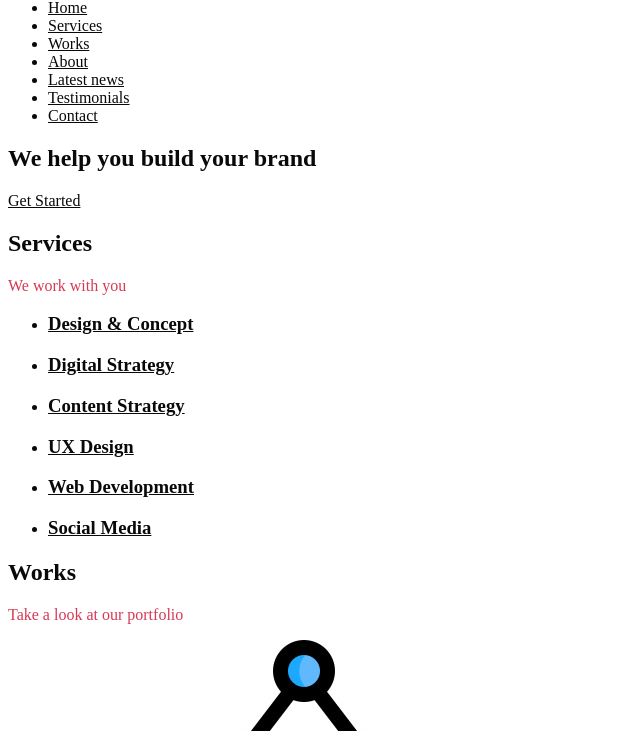
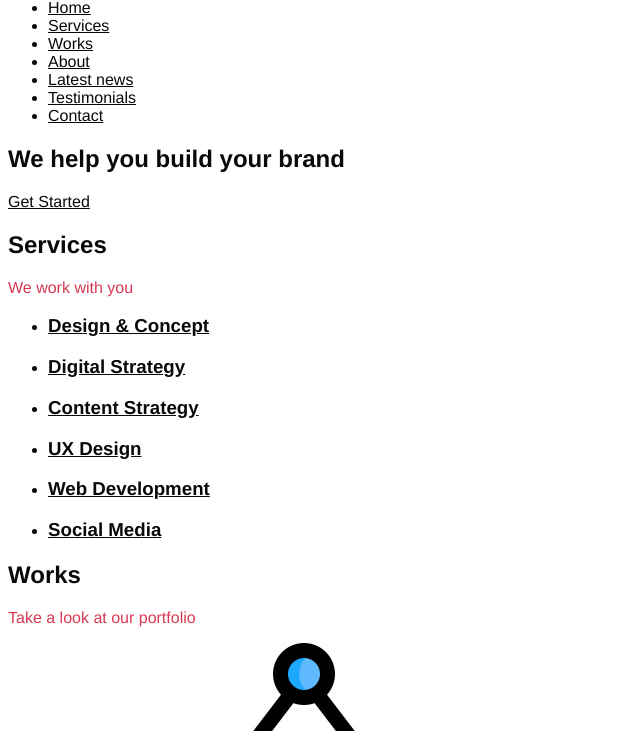
Before and after one commit to Repli1/holbertonschool-web_front_end, a plain HTML site: page CSS_advanced/index.html in a window 1280 px wide. Shown: the part 69-800 px from the top of the page, without its empty margins (0-640 px from the left). Drawn offline with Linux system fonts and the light colour scheme.

Commit message:
Add task 40

```diff
--- a/CSS_advanced/index.html
+++ b/CSS_advanced/index.html
@@ -7,7 +7,7 @@
     <meta name="description" content="Description of the page less than 150 characters">
     <link rel="icon" type="image/png" href="images/favicon.jpg">
     <link href="https://fonts.googleapis.com/css?family=Open+Sans:400,700|Raleway:700&display=swap" rel="stylesheet">
-    <link rel='stylesheet' href='styles/3-style.css'>
+    <link rel='stylesheet' href='styles/4-style.css'>
   </head>
   <body>
     <!-- Header -->
--- a/CSS_advanced/styles/3-style.css
+++ b/CSS_advanced/styles/4-style.css
@@ -4,6 +4,7 @@ html {
 
 body {
     color: var(--text-color);
+    font-family: var(--font-family-base);
 }
 
 a {
@@ -29,4 +30,10 @@ a {
     --color-light-grey: #f3f3f3;
     --color-dark-grey: #353535;
     --text-color: var(--color-black);
+    --font-family-base: Helvetica Neue, Helvetica, Arial, sans-serif;
+    --font-family-title: Helvetica Neue, Helvetica, Arial, sans-serif;
 }
+
+h1, h2, h3, h4, h5, h6 {
+    font-family: var(--font-family-title);
+}
```
